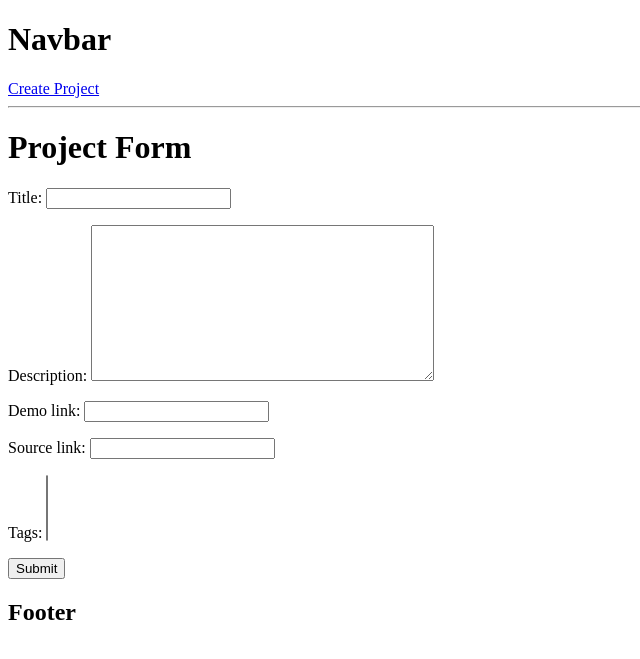
After one commit to sandram92/django-devsearch, a Django app: page /create-project/ in a window 1280 px wide. The commit adds this page. Shown: the top 659 px of the page, without its empty margins (0-640 px from the left). Run offline with Django 5.2, Linux system fonts and the light colour scheme; data that the repository does not hold is empty.

Commit message:
further work

```diff
--- /dev/null
+++ b/projects/forms.py
@@ -0,0 +1,7 @@
+from django.forms import ModelForm
+from .models import Project
+
+class ProjectForm(ModelForm):
+    class Meta:
+        model = Project
+        fields = ["title", "description", "demo_link", "source_link", "tags"]
--- /dev/null
+++ b/projects/templates/projects/project_form.html
@@ -0,0 +1,11 @@
+{% extends "main.html" %} {% block content %}
+
+<h1>Project Form</h1>
+
+<form method="POST">
+  {% csrf_token %} {{ form.as_p }}
+ <button type="submit">Submit</button>
+
+</form>
+
+{% endblock %}
--- a/projects/templates/projects/single-project.html
+++ b/projects/templates/projects/single-project.html
@@ -6,4 +6,8 @@
 
 <span style="border: 1px solid grey"> {{tag}}</span>
 
-{% endfor %} {% endblock content %}
+{% endfor %}
+<br />
+<div>{{project.description}}</div>
+
+{% endblock content %}
--- a/projects/urls.py
+++ b/projects/urls.py
@@ -6,4 +6,7 @@ from . import views
 urlpatterns = [
     path('', views.projects, name='projects'),
     path('project/<str:pk>/', views.project, name='project'),
+    path('create-project/', views.createProject, name='create-project'),
+    path('update-project/<str:pk>/', views.updateProject, name='update-project'),
+    path('delete-project/<str:pk>/', views.deleteProject, name='delete-project'),
 ]
--- a/projects/views.py
+++ b/projects/views.py
@@ -1,6 +1,7 @@
-from django.shortcuts import render
+from django.shortcuts import render, redirect
 from django.http import HttpResponse
 from .models import Project
+from .forms import ProjectForm
 
 
 # Create your views here.
@@ -14,7 +15,41 @@ def projects(request):
 def project(request, pk):
     projectObj = Project.objects.get(id=pk)
     tags = projectObj.tags.all()
+    return render(request, "projects/single-project.html", {"project": projectObj, "tags": tags})
+
+def createProject(request):
+    form = ProjectForm()
+    if request.method == "POST":
+        form = ProjectForm(request.POST)
+        if form.is_valid():
+            form.save()
+            return redirect('projects')
+    context = {
+        "form": form
+    }
+    return render(request, "projects/project_form.html" , context)
+
+def updateProject(request, pk):
+    project = Project.objects.get(id=pk)
+    form = ProjectForm(instance=project)
+
+    if request.method == "POST":
+        form = ProjectForm(request.POST, instance=project)
+        if form.is_valid():
+            form.save()
+            return redirect('projects')
+    context = {
+        "form": form
+    }
+    return render(request, "projects/project_form.html" , context)
 
 
-
-    return render(request, "projects/single-project.html", {"project": projectObj, "tags": tags})
+def deleteProject(request,pk):
+    project = Project.objects.get(id=pk)
+    context = {
+        "object": project
+    }
+    if request.method == "POST":
+        project.delete()
+        return redirect('projects')
+    return render(request, "projects/delete_template.html", context)
--- a/templates/navbar.html
+++ b/templates/navbar.html
@@ -1,2 +1,4 @@
 <h1>Navbar</h1>
-<hr>
+
+<a href="{% url 'create-project' %}">Create Project</a>
+<hr />
```
Also changed, not shown: projects/templates/projects/delete_template.html (added, +13 -0 lines), projects/templates/projects/projects.html (+7 -3 lines).
